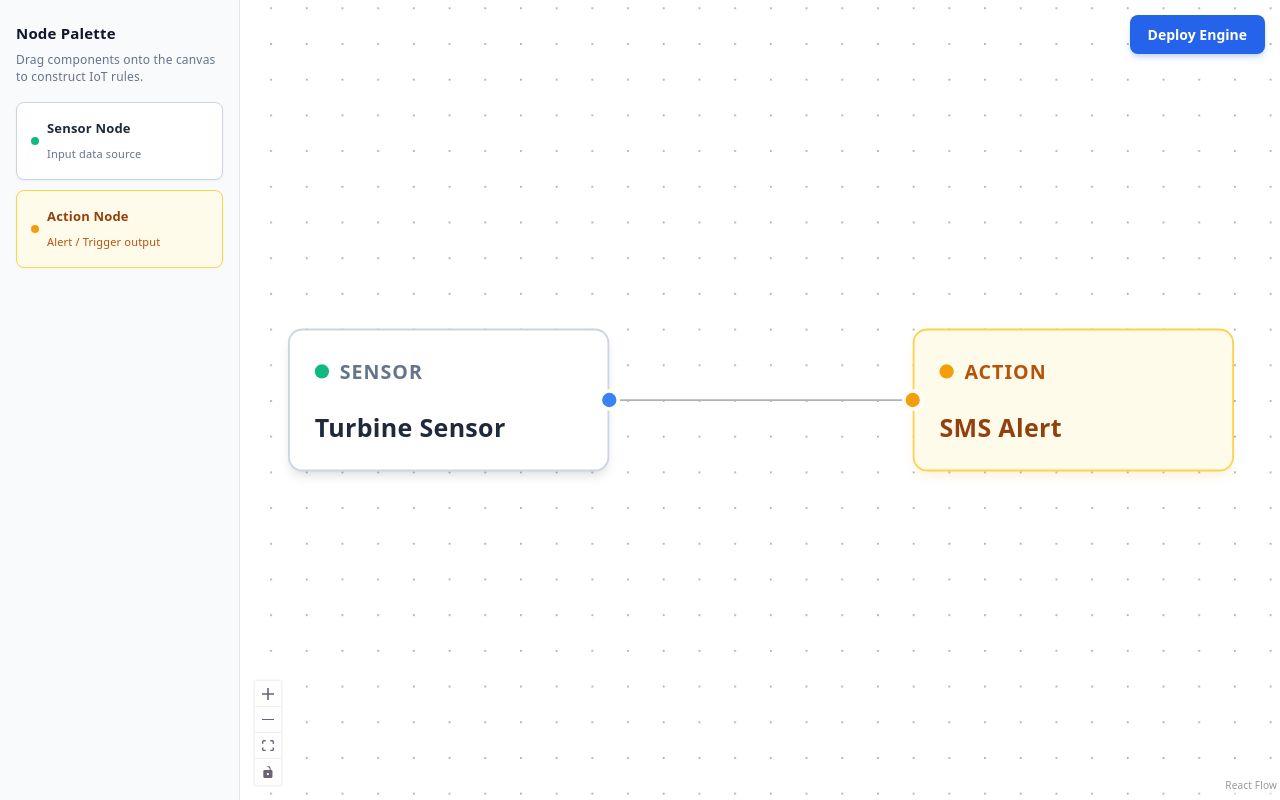
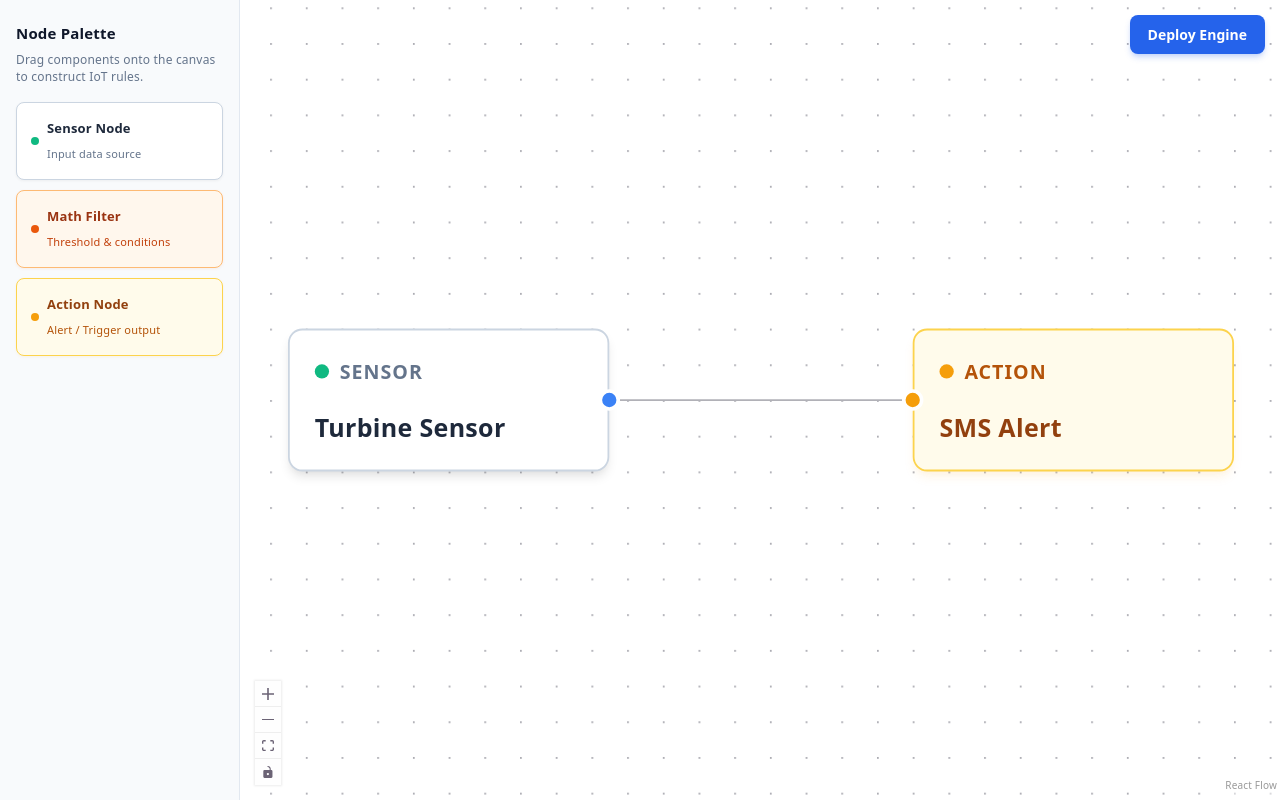
Before and after one commit to sufain2005/NexusFlow, a React app in the folder frontend/: page / in a window 1280 px wide. Built offline with nearby package versions, Linux system fonts and the light colour scheme; the HTML template or start-up script is replaced by a standard one.

Commit message:
Add custom Math Operation node to complete Node Library

```diff
--- a/frontend/src/App.jsx
+++ b/frontend/src/App.jsx
@@ -14,6 +14,7 @@ import '@xyflow/react/dist/style.css';
 
 import SensorNode from './nodes/SensorNode';
 import ActionNode from './nodes/ActionNode';
+import MathNode from './nodes/MathNode';
 import Sidebar from './Sidebar';
 
 const initialNodes = [
@@ -40,11 +41,13 @@ function FlowCanvas() {
   const { screenToFlowPosition, toObject } = useReactFlow();
   const [deployedNotice, setDeployedNotice] = useState(false);
 
-  // Register both custom nodes
+  // Register all custom nodes (Sensor, Action, and Math Filter)
   const nodeTypes = useMemo(
     () => ({
       sensor: SensorNode,
       action: ActionNode,
+      math: MathNode,
+      mathFilter: MathNode,
     }),
     []
   );
@@ -75,12 +78,21 @@ function FlowCanvas() {
         y: event.clientY,
       });
 
+      let defaultLabel = 'New Node';
+      if (type === 'sensor') {
+        defaultLabel = 'New Sensor';
+      } else if (type === 'action') {
+        defaultLabel = 'New Action';
+      } else if (type === 'math' || type === 'mathFilter') {
+        defaultLabel = 'Temp > 80°C';
+      }
+
       const newNode = {
         id: `${type}_${Date.now()}`,
         type,
         position,
         data: {
-          label: type === 'sensor' ? 'New Sensor' : 'New Action',
+          label: defaultLabel,
         },
       };
 
--- a/frontend/src/Sidebar.jsx
+++ b/frontend/src/Sidebar.jsx
@@ -82,6 +82,42 @@ export default function Sidebar() {
           </div>
         </div>
 
+        {/* Math Filter Draggable */}
+        <div
+          draggable
+          onDragStart={(e) => onDragStart(e, 'math')}
+          style={{
+            padding: '12px 14px',
+            background: '#fff7ed',
+            border: '1px solid #fdba74',
+            borderRadius: '8px',
+            cursor: 'grab',
+            display: 'flex',
+            alignItems: 'center',
+            gap: '8px',
+            boxShadow: '0 1px 3px rgba(234, 88, 12, 0.08)',
+            transition: 'transform 0.15s, box-shadow 0.15s',
+          }}
+        >
+          <span
+            style={{
+              width: '8px',
+              height: '8px',
+              borderRadius: '50%',
+              backgroundColor: '#ea580c',
+              flexShrink: 0,
+            }}
+          />
+          <div style={{ display: 'flex', flexDirection: 'column' }}>
+            <span style={{ fontSize: '13px', fontWeight: 600, color: '#9a3412' }}>
+              Math Filter
+            </span>
+            <span style={{ fontSize: '11px', color: '#c2410c' }}>
+              Threshold & conditions
+            </span>
+          </div>
+        </div>
+
         {/* Action Node Draggable */}
         <div
           draggable
--- /dev/null
+++ b/frontend/src/nodes/MathNode.jsx
@@ -0,0 +1,103 @@
+import { memo } from 'react';
+import { Handle, Position } from '@xyflow/react';
+
+/**
+ * Custom React Flow node representing a math operation or threshold filter (e.g., Temp > 80°C).
+ * Styled with an orange/yellow palette, an input 'target' handle on the left to receive
+ * sensor data, and an output 'source' handle on the right to forward triggered data to an action.
+ */
+function MathNode({ data, isConnectable }) {
+  const targetPosition = data?.targetPosition === 'top' ? Position.Top : Position.Left;
+  const sourcePosition = data?.sourcePosition === 'bottom' ? Position.Bottom : Position.Right;
+
+  return (
+    <div
+      className="math-node"
+      style={{
+        background: '#fff7ed', // Orange-50 tint, distinct from Sensor (white) and Action (amber)
+        border: '1px solid #fdba74', // Orange-300 border
+        borderRadius: '8px',
+        padding: '10px 14px',
+        minWidth: '150px',
+        boxShadow: '0 4px 6px -1px rgba(234, 88, 12, 0.1), 0 2px 4px -2px rgba(234, 88, 12, 0.05)',
+        fontFamily: 'system-ui, -apple-system, BlinkMacSystemFont, "Segoe UI", Roboto, sans-serif',
+        display: 'flex',
+        flexDirection: 'column',
+        gap: '4px',
+        color: '#7c2d12',
+      }}
+    >
+      {/* Target handle on the left to receive incoming sensor telemetry */}
+      <Handle
+        type="target"
+        position={targetPosition}
+        isConnectable={isConnectable}
+        style={{
+          background: '#ea580c', // Orange-600
+          width: '8px',
+          height: '8px',
+          borderRadius: '50%',
+          border: '2px solid #ffffff',
+        }}
+      />
+
+      {/* Card Header / Title */}
+      <div
+        style={{
+          display: 'flex',
+          alignItems: 'center',
+          gap: '6px',
+        }}
+      >
+        <span
+          style={{
+            width: '8px',
+            height: '8px',
+            borderRadius: '50%',
+            backgroundColor: '#ea580c',
+            display: 'inline-block',
+          }}
+        />
+        <span
+          style={{
+            fontSize: '11px',
+            fontWeight: 700,
+            textTransform: 'uppercase',
+            letterSpacing: '0.05em',
+            color: '#c2410c',
+          }}
+        >
+          Math Filter
+        </span>
+      </div>
+
+      {/* Dynamic Data Label / Condition Expression */}
+      <div
+        style={{
+          fontSize: '14px',
+          fontWeight: 600,
+          color: '#9a3412',
+          marginTop: '2px',
+        }}
+      >
+        {data?.label || 'Temp > 80°C'}
+      </div>
+
+      {/* Source handle on the right to pass filtered output to an action */}
+      <Handle
+        type="source"
+        position={sourcePosition}
+        isConnectable={isConnectable}
+        style={{
+          background: '#ea580c',
+          width: '8px',
+          height: '8px',
+          borderRadius: '50%',
+          border: '2px solid #ffffff',
+        }}
+      />
+    </div>
+  );
+}
+
+export default memo(MathNode);
```
